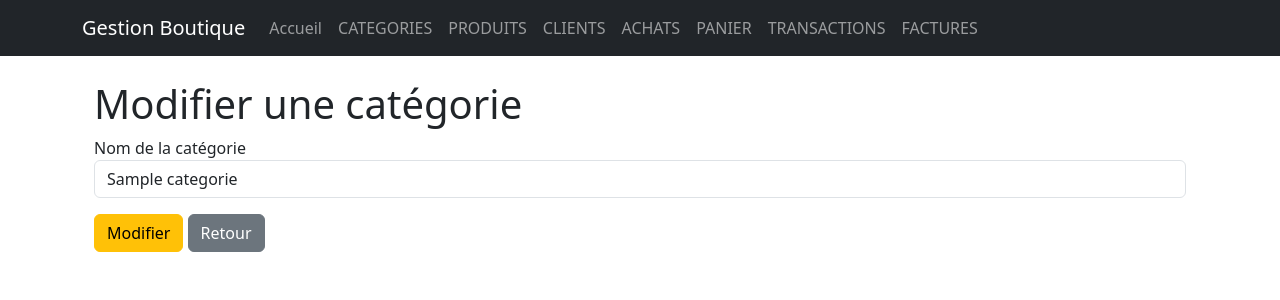
After one commit to boylondon7/FINSEMESTRE, a Django app: page /BTK/categories/modifier/1/ in a window 1280 px wide. The commit adds this page. Shown: the top 300 px of the page. Run offline with Django 5.2, Linux system fonts and the light colour scheme; tables that the repository leaves empty hold one stand-in row (values such as "Sample post").

Commit message:
modifications sur templates/categories

```diff
--- /dev/null
+++ b/BTK/templates/categories/modifier.html
@@ -0,0 +1,19 @@
+{# categories/modifier.html #}
+{% extends 'base.html' %}
+
+{% block title %}Modifier une catégorie{% endblock %}
+
+{% block content %}
+<div class="container">
+    <h1>Modifier une catégorie</h1>
+    <form method="post">
+        {% csrf_token %}
+        <div class="form-group">
+            <label for="nom">Nom de la catégorie</label>
+            <input type="text" class="form-control" id="nom" name="nom" value="{{ categorie.nom }}" required>
+        </div>
+        <button type="submit" class="btn btn-warning mt-3">Modifier</button>
+        <a href="{% url 'liste_categories' %}" class="btn btn-secondary mt-3">Retour</a>
+    </form>
+</div>
+{% endblock %}
```
Also changed, not shown: BTK/templates/categories/liste.html (+20 -7 lines).
